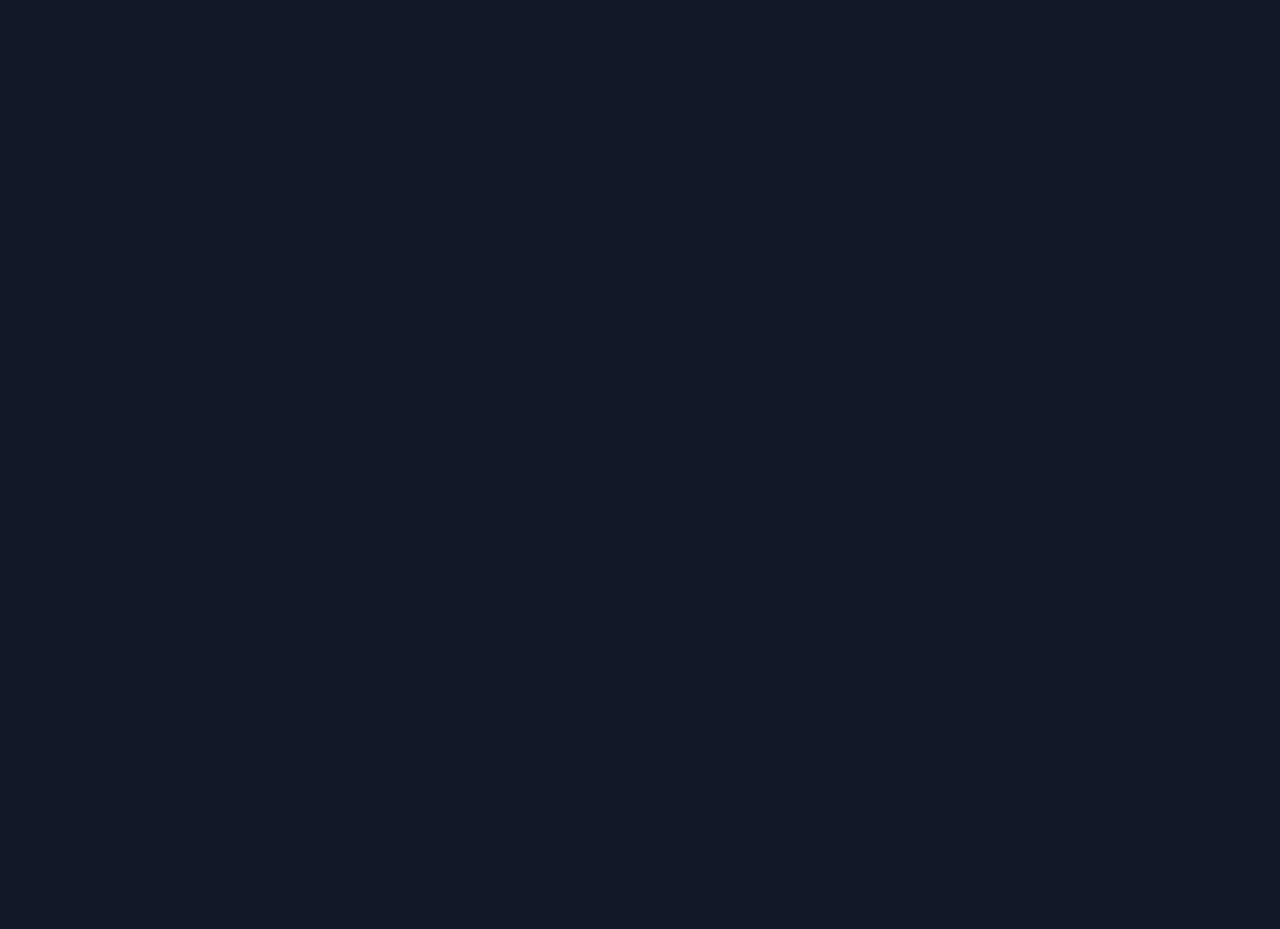
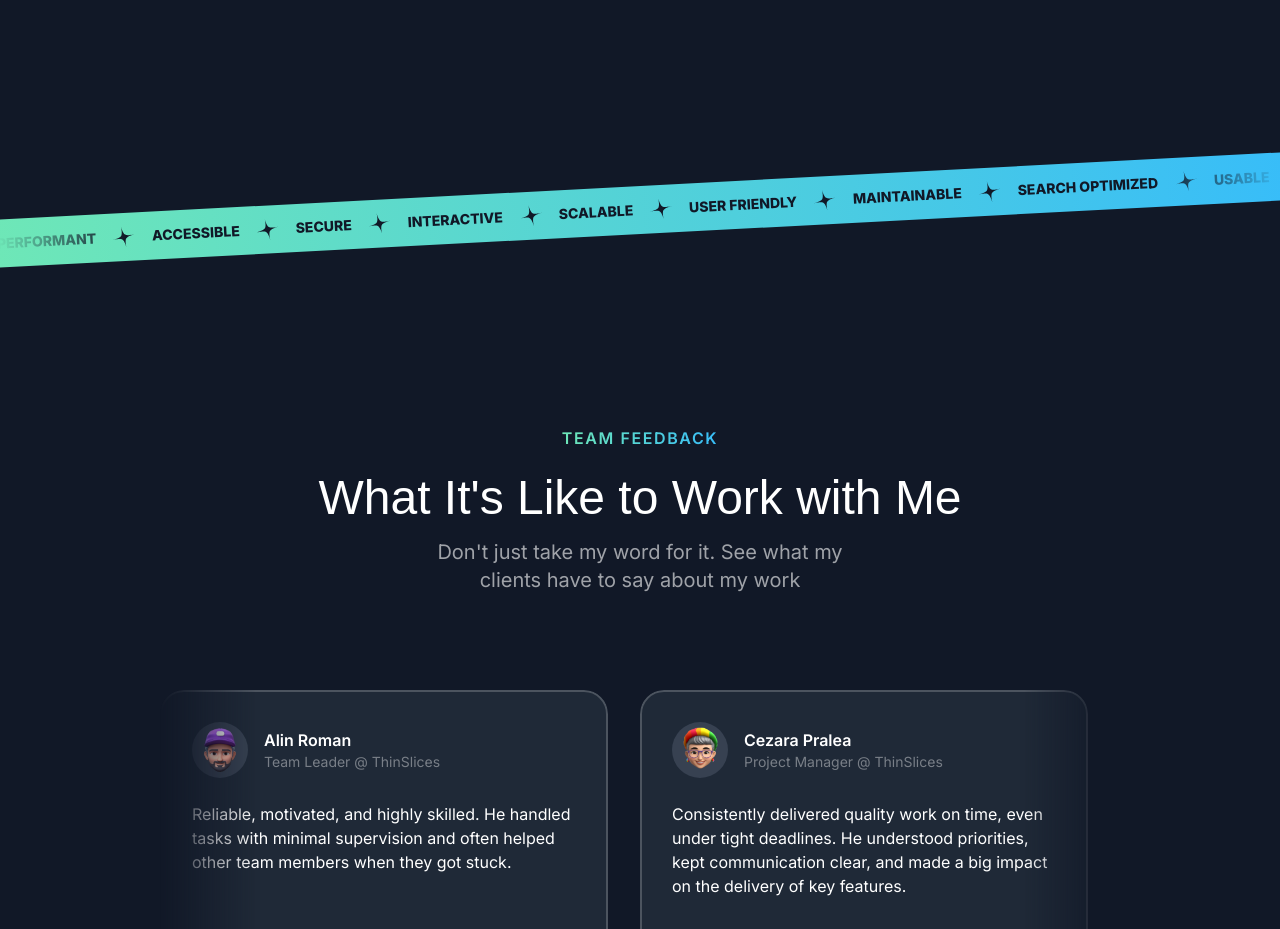
Before and after one commit to Aditzu95/portofolio, a Next.js app: page / in a window 1280 px wide. Shown: the part 2240-3169 px from the top of the page. Before the commit the page ends 2330 px from the top, so only its background shows below. Built offline with nearby package versions, Linux system fonts and the light colour scheme; a web font is replaced by a local one.

Commit message:
Creation of Testimonial and added components.

```diff
--- a/src/app/page.tsx
+++ b/src/app/page.tsx
@@ -1,6 +1,9 @@
+import { AboutSection } from "@/sections/About";
 import { Header } from "@/sections/Header";
 import { HeroSection } from "@/sections/Hero";
 import { ProjectsSection } from "@/sections/Projects";
+import { TapeSection } from "@/sections/Tape";
+import { TestimonialsSection } from "@/sections/Testimonials";
 
 export default function Home() {
   return (
@@ -8,6 +11,9 @@
       <Header />
       <HeroSection />
       <ProjectsSection />
+      <TapeSection />
+      <TestimonialsSection />
+      <AboutSection />
     </div>
   );
 }
--- /dev/null
+++ b/src/components/Card.tsx
@@ -0,0 +1,23 @@
+import grainImage from "@/assets/images/grain.jpg";
+import { PropsWithChildren } from "react";
+import { twMerge } from "tailwind-merge";
+
+export const Card = ({
+  className,
+  children,
+}: PropsWithChildren<{ className?: string }>) => {
+  return (
+    <div
+      className={twMerge(
+        "bg-gray-800 rounded-3xl relative overflow-hidden z-0 after:z-10 after:content-[''] after:absolute after:inset-0 after:outline after:outline-2 after:outline-offset-[-2px] after:rounded-3xl after:outline-white/20 after:pointer-events-none p-6",
+        className
+      )}
+    >
+      <div
+        className="absolute inset-0 -z-10 opacity-5"
+        style={{ backgroundImage: `url(${grainImage})` }}
+      />
+      {children}
+    </div>
+  );
+};
--- /dev/null
+++ b/src/components/SectionHeader.tsx
@@ -0,0 +1,25 @@
+export const SectionHeader = ({
+  title,
+  eyebrow,
+  description,
+}: {
+  title: string;
+  eyebrow: string;
+  description: string;
+}) => {
+  return (
+    <>
+      <div className="flex justify-center">
+        <p className="uppercase font-semibold tracking-widest bg-gradient-to-r from-emerald-300 to-sky-400 text-center text-transparent bg-clip-text">
+          {eyebrow}
+        </p>
+      </div>
+      <h2 className="font-serif text-3xl text-center mt-6 md:text-5xl">
+        {title}
+      </h2>
+      <p className="text-center text-white/60 mt-4 md:text-lg lg:text-xl max-w-md mx-auto">
+        {description}
+      </p>
+    </>
+  );
+};
--- a/src/sections/About.tsx
+++ b/src/sections/About.tsx
@@ -1,3 +1,13 @@
+import { SectionHeader } from "@/components/SectionHeader";
+
 export const AboutSection = () => {
-  return <div>About Section</div>;
+  return (
+    <div>
+      <SectionHeader
+        eyebrow="About me"
+        title="A Glimpse Into My World"
+        description=""
+      />
+    </div>
+  );
 };
--- a/src/sections/Projects.tsx
+++ b/src/sections/Projects.tsx
@@ -4,6 +4,8 @@
 import CheckCircleIcon from "@/assets/icons/check-circle.svg";
 import ArrowUpRightIcon from "@/assets/icons/arrow-up-right.svg";
 import grainImage from "@/assets/images/grain.jpg";
+import { SectionHeader } from "@/components/SectionHeader";
+import { Card } from "@/components/Card";
 
 const portfolioProjects = [
   {
@@ -36,31 +38,17 @@
   return (
     <section className="pb-16 lg:py-24">
       <div className="container">
-        <div className="flex justify-center">
-          <p className="uppercase font-semibold tracking-widest bg-gradient-to-r from-emerald-300 to-sky-400 text-center text-transparent bg-clip-text">
-            Real-world Results
-          </p>
-        </div>
-        <h2 className="font-serif text-3xl text-center mt-6 md:text-5xl">
-          Featured Projects
-        </h2>
-        <p className="text-center text-white/60 mt-4 md:text-lg lg:text-xl max-w-md mx-auto">
-          See how I transformed concepts into engaging digital experiences.
-        </p>
+        <SectionHeader
+          eyebrow="Real-world Results"
+          title="Featured Projects"
+          description="See how I transformed concepts into engaging digital experiences."
+        />
         <div className="flex flex-col mt-10 gap-20 md:mt-20">
           {portfolioProjects.map((project) => (
-            <div
+            <Card
               key={project.title}
-              className="bg-gray-800 rounded-3xl relative overflow-hidden z-0 after:z-10 after:content-['']
-              after:absolute after:inset-0 after:outline after:outline-2
-              after:outline-offset-[-2px] after:rounded-3xl after:outline-white/20
-              px-8 pt-8 md:pt-12 md:px-10 lg:pt-16 lg:px-20 after:pointer-events-none"
+              className="px-8 pt-8 pb-0 md:pt-12 md:px-10 lg:pt-16 lg:px-20"
             >
-              <div className="flex">
-                <div
-                  className="absolute inset-0 -z-10 opacity-5"
-                  style={{ backgroundImage: `url(${grainImage})` }}
-                />
               <div className="lg:grid lg:grid-cols-2 lg:gap-16">
                 <div className="lg:pb-16">
                   <div className="bg-gradient-to-r from-emerald-300 to-sky-400 inline-flex gap-2 font-bold uppercase tracking-widest text-sm text-transparent bg-clip-text">
@@ -98,8 +86,7 @@
                   />
                 </div>
               </div>
-              </div>
-            </div>
+            </Card>
           ))}
         </div>
       </div>
--- a/src/sections/Tape.tsx
+++ b/src/sections/Tape.tsx
@@ -1,3 +1,38 @@
+import StarIcon from "@/assets/icons/star.svg";
+
+const words = [
+  "Performant",
+  "Accessible",
+  "Secure",
+  "Interactive",
+  "Scalable",
+  "User Friendly",
+  "Maintainable",
+  "Search Optimized",
+  "Usable",
+  "Reliable",
+  "Optimized",
+  "Efficient",
+  "High-performing",
+];
+
 export const TapeSection = () => {
-  return <div>Tape Section</div>;
+  return (
+    <div className="py-16 lg:py-24 overflow-x-clip">
+      <div className="bg-gradient-to-r from-emerald-300 to-sky-400 -rotate-3 -mx-1">
+        <div className="flex [mask-image:linear-gradient(to_right,transparent,black_10%,black_90%,transparent)]">
+          <div className="flex flex-none gap-4 py-3">
+            {words.map((word) => (
+              <div key={word} className="inline-flex gap-4 items-center">
+                <span className="text-gray-900 uppercase font-extrabold text-sm">
+                  {word}
+                </span>
+                <StarIcon className="size-6 text-gray-900 -rotate-12" />
+              </div>
+            ))}
+          </div>
+        </div>
+      </div>
+    </div>
+  );
 };
--- a/src/sections/Testimonials.tsx
+++ b/src/sections/Testimonials.tsx
@@ -3,40 +3,83 @@
 import memojiAvatar3 from "@/assets/images/memoji-avatar-3.png";
 import memojiAvatar4 from "@/assets/images/memoji-avatar-4.png";
 import memojiAvatar5 from "@/assets/images/memoji-avatar-5.png";
+import { SectionHeader } from "@/components/SectionHeader";
+import Image from "next/image";
+import { Card } from "@/components/Card";
 
 const testimonials = [
   {
-    name: "Alex Turner",
-    position: "Marketing Manager @ TechStartups",
-    text: "Alex was instrumental in transforming our website into a powerful marketing tool. His attention to detail and ability to understand our brand is exceptional. We're thrilled with the results!",
+    name: "Alin Roman",
+    position: "Team Leader @ ThinSlices",
+    text: "Reliable, motivated, and highly skilled. He handled tasks with minimal supervision and often helped other team members when they got stuck.",
     avatar: memojiAvatar1,
   },
   {
-    name: "Olivia Green",
-    position: "Head of Design @ GreenLeaf",
-    text: "Working with Alex was a pleasure. His expertise in frontend development brought our designs to life in a way we never imagined. The website has exceeded our expectations.",
+    name: "Cezara Pralea",
+    position: "Project Manager @ ThinSlices",
+    text: "Consistently delivered quality work on time, even under tight deadlines. He understood priorities, kept communication clear, and made a big impact on the delivery of key features.",
     avatar: memojiAvatar2,
   },
   {
-    name: "Daniel White",
-    position: "CEO @ InnovateCo",
-    text: "Alex's ability to create seamless user experiences is unmatched. Our website has seen a significant increase in conversions since launching the new design. We couldn't be happier.",
+    name: "Ungurasu Razvan",
+    position: "CEO @ RaisisSoftware",
+    text: "Consistently delivered his front-end tasks on time and with great attention to detail. He showed real curiosity, often asking to learn beyond his role, which made him stand out as a motivated and dependable developer",
     avatar: memojiAvatar3,
   },
   {
-    name: "Emily Carter",
-    position: "Product Manager @ GlobalTech",
-    text: "Alex is a true frontend wizard. He took our complex product and transformed it into an intuitive and engaging user interface. We're already seeing positive feedback from our customers.",
+    name: "Costin Mazilu",
+    position: "FullStack Developer @ ThinSlices",
+    text: "He handled his part of the task professionally, communicated clearly, and delivered quality front-end work that integrated perfectly with the back end.",
     avatar: memojiAvatar4,
   },
   {
-    name: "Michael Brown",
-    position: "Director of IT @ MegaCorp",
-    text: "Alex's work on our website has been nothing short of exceptional. He's a talented developer who is also a great communicator. We highly recommend him.",
+    name: "Razvan Racota",
+    position: "Quality Assurance @ ThinSlices",
+    text: "He always provided clear, detailed task descriptions and actively involved me in the testing process. Whether asking for retests or assisting with edge cases, his collaboration made QA smoother and faster.",
     avatar: memojiAvatar5,
   },
 ];
 
 export const TestimonialsSection = () => {
-  return <div>Testimonials Section</div>;
+  return (
+    <div className="py-16 lg:py-24">
+      <div className="container">
+        <SectionHeader
+          eyebrow="Team Feedback"
+          title="What It's Like to Work with Me"
+          description="Don't just take my word for it. See what my clients have to say about my
+        work"
+        />
+        <div className="mt-16 lg:mt-24 flex overflow-x-clip [mask-image:linear-gradient(to_right,transparent,black_10%,black_90%,transparent)]">
+          <div className="flex gap-8 flex-none">
+            {testimonials.map((testimonial) => (
+              <Card
+                key={testimonial.name}
+                className="max-w-xs md:max-w-md md:p-8"
+              >
+                <div className="flex gap-4 items-center">
+                  <div className="size-14 bg-gray-700 inline-flex items-center justify-center rounded-full flex-shrink-0">
+                    <Image
+                      src={testimonial.avatar}
+                      alt={testimonial.name}
+                      className="max-h-full"
+                    />
+                  </div>
+                  <div>
+                    <div className="font-semibold">{testimonial.name}</div>
+                    <div className="text-sm text-white/40">
+                      {testimonial.position}
+                    </div>
+                  </div>
+                </div>
+                <p className="mt-4 md:mt-6 text-sm md:text-base">
+                  {testimonial.text}
+                </p>
+              </Card>
+            ))}
+          </div>
+        </div>
+      </div>
+    </div>
+  );
 };
```
Lines whose indentation alone changed are shown as unchanged.
